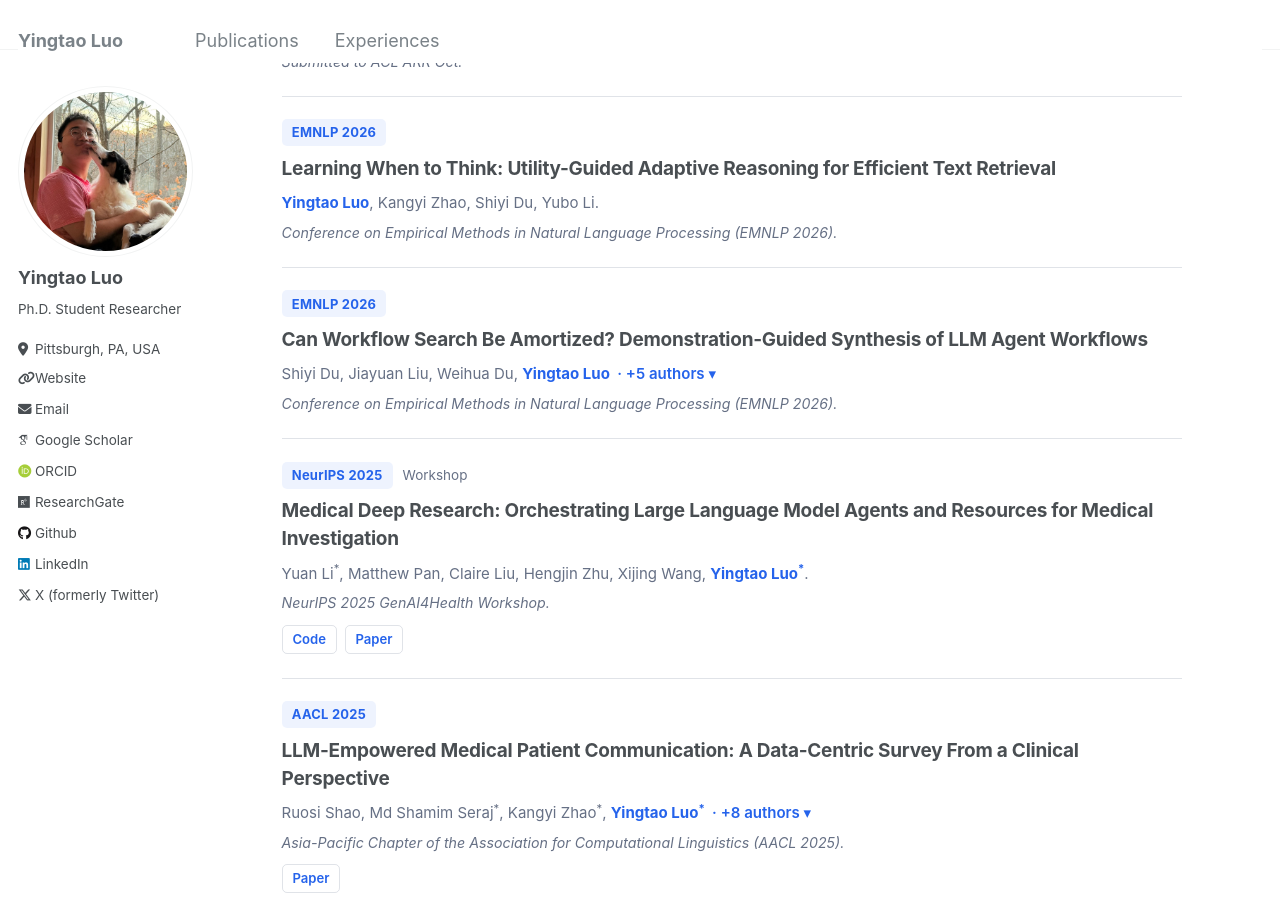
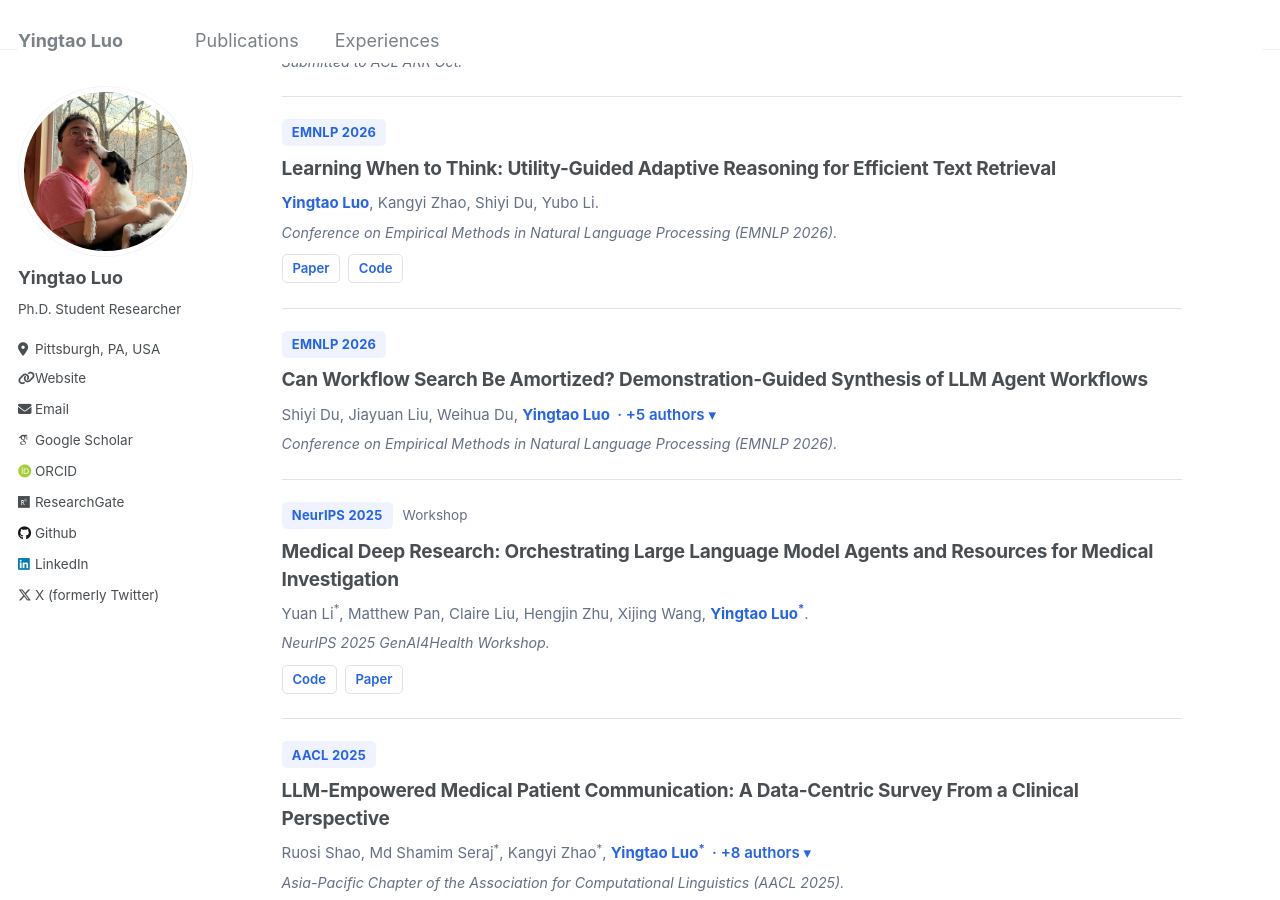
Before and after one commit to yingtaoluo/yingtaoluo.github.io, a Jekyll site: the page built from _pages/publications.md, in a window 1280 px wide and 900 px high, scrolled down 597 px. Built offline with Jekyll 4.4.1, drawn with Linux system fonts in a browser that asks for light colours; some web fonts are replaced.

Commit message:
Add links to publication resources
Added links for a publication including a paper and code repository.

```diff
--- a/_data/publications.yml
+++ b/_data/publications.yml
@@ -43,6 +43,11 @@
     - Kangyi Zhao
     - Shiyi Du
     - Yubo Li
+    links:
+    - label: Paper
+      url: https://arxiv.org/pdf/2610.21030
+    - label: Code
+      url: https://github.com/yingtaoluo/Adaptive-Reasoning-Retrieval
   - title: Can Workflow Search Be Amortized? Demonstration-Guided Synthesis of LLM Agent Workflows
     venue: EMNLP 2026
     venue_full: Conference on Empirical Methods in Natural Language Processing (EMNLP 2026).
```
